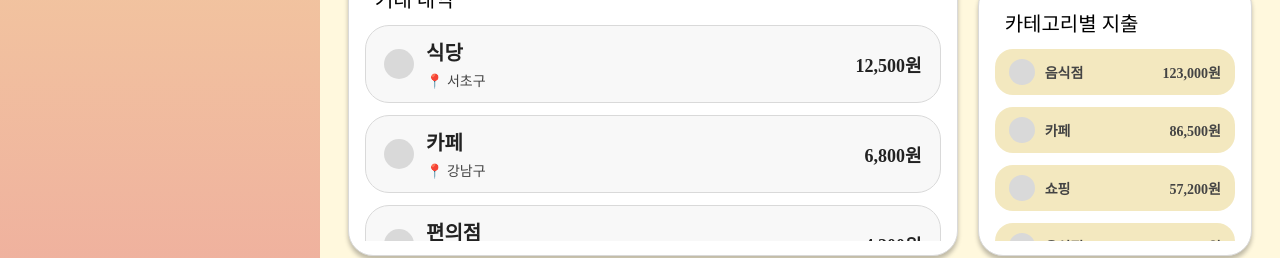
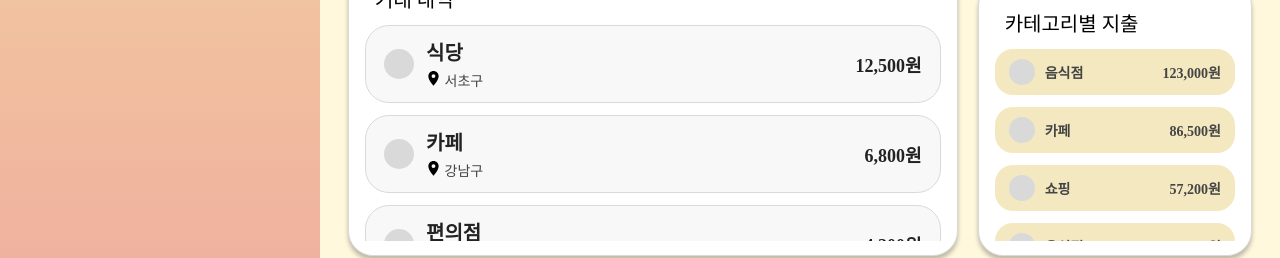
Before and after one commit to 20260304-KB7-27/Ledger-Thanos, a Vue app: page /stats in a window 1280 px wide. Shown: the part 500-758 px from the top of the page. Built offline with nearby package versions, Linux system fonts and the light colour scheme.

Commit message:
feat : 거래내역 아이콘 변경

```diff
--- a/src/pages/stats/components/Deal.vue
+++ b/src/pages/stats/components/Deal.vue
@@ -5,7 +5,7 @@
 
       <div class="text-group">
         <div class="title">{{ title }}</div>
-        <div class="location">📍 {{ location }}</div>
+        <div class="location"><img :src="icoLocation" width="15px" height="15px" alt="아이콘 오류"> {{ location }}</div>
       </div>
     </div>
 
@@ -14,6 +14,7 @@
 </template>
 
 <script setup>
+import icoLocation from '@/assets/icon/ico_location_black.svg';
 const props = defineProps({
   title: {
     type: String,
```
